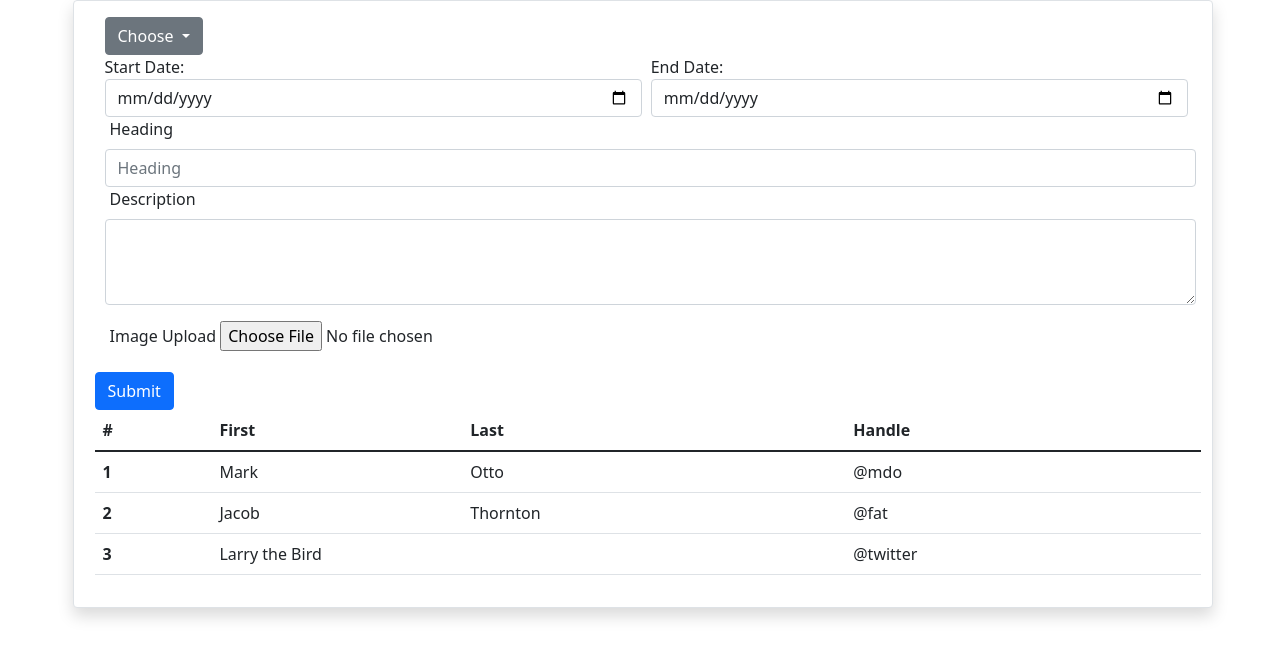
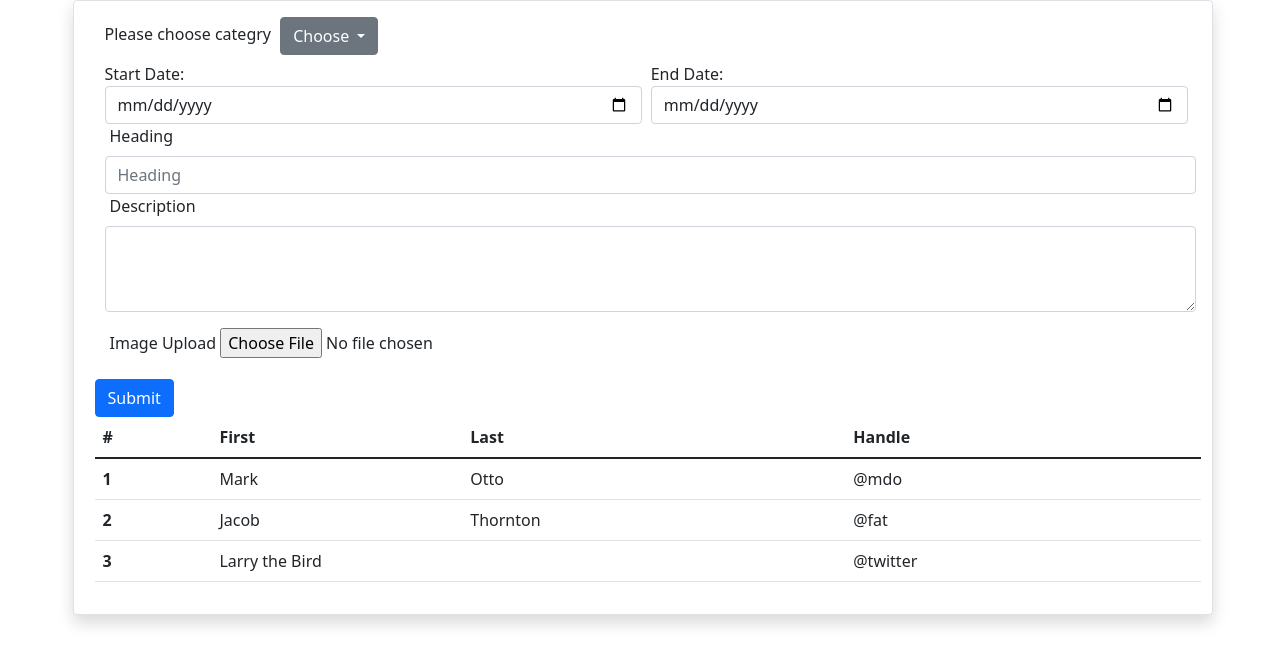
Before and after one commit to developweb-Sah/RAH_HTML_page, a plain HTML site: page index.html in a window 1280 px wide. Drawn offline with nearby package versions, Linux system fonts and the light colour scheme.

```diff
--- a/index.html
+++ b/index.html
@@ -20,7 +20,8 @@
     <form>
         <fieldset>
     <div class="mb-3">
-        <div class="dropdown">
+        <p style="display: inline-block;">Please choose categry</p>
+        <div class="dropdown" style=" width: 50%; display: inline-block;">
             <button class="btn btn-secondary dropdown-toggle" type="button" id="dropdownMenuButton1" data-bs-toggle="dropdown"
                 aria-expanded="false">
                 Choose
```
Also changed, not shown: notice.html (+1 -1 lines).
